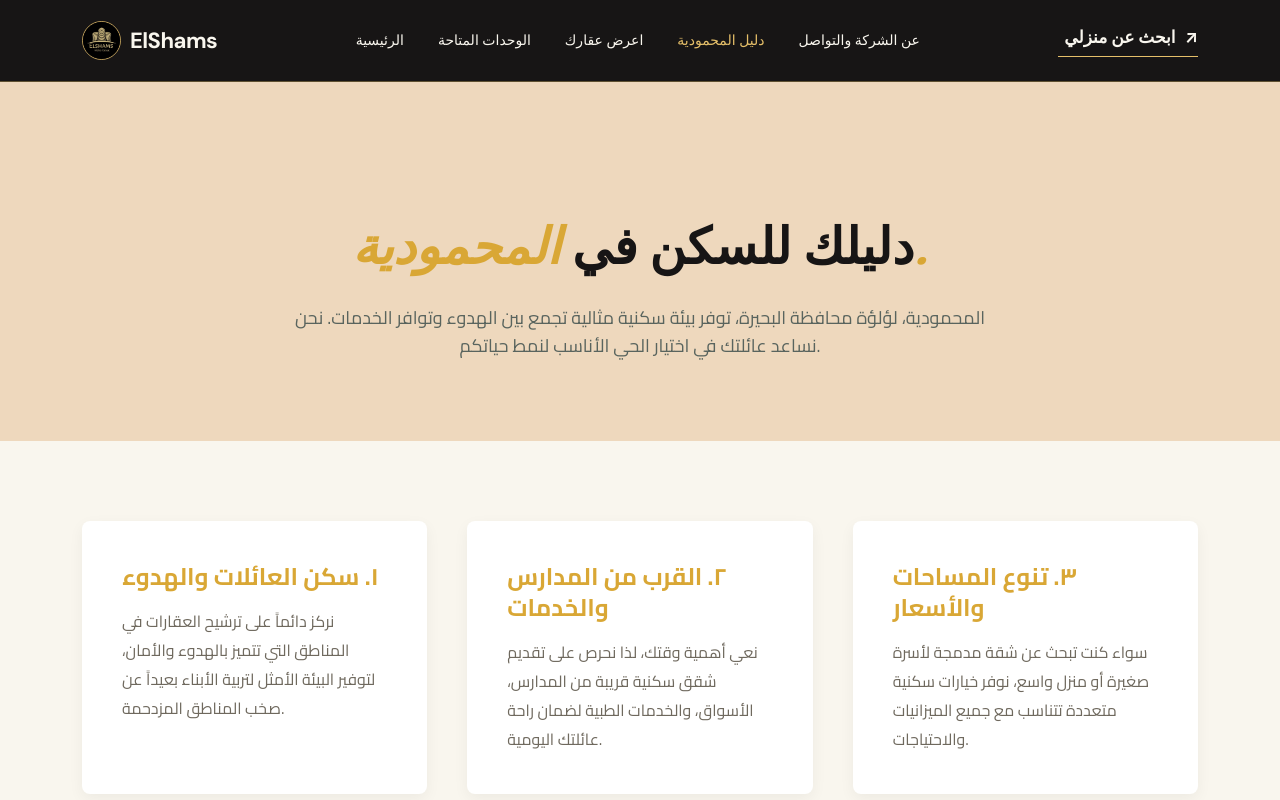
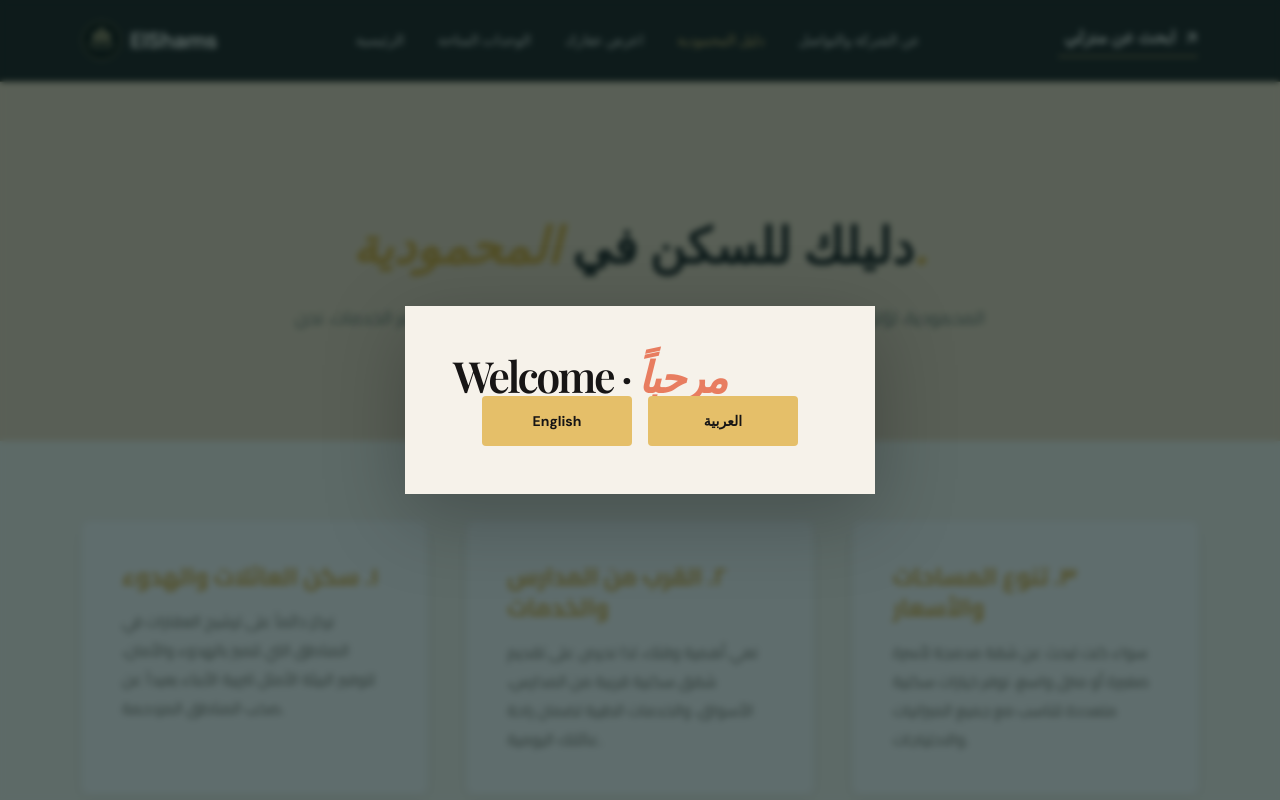
Before and after one commit to amory20201/ElShams, a website: page guide.html in a window 1280 px wide. Shown: the top 800 px of the page. Drawn offline with nearby package versions, Linux system fonts and the light colour scheme.

Commit message:
Add files via upload

```diff
--- a/guide.html
+++ b/guide.html
@@ -13,6 +13,7 @@
     <link href="https://fonts.googleapis.com/css2?family=Cairo:wght@400;600;700&family=DM+Sans:wght@400;500;600;700&family=Playfair+Display:wght@600;700&display=swap" rel="stylesheet" />
     <link rel="stylesheet" href="styles.css" />
     <link rel="stylesheet" href="elshams-theme.css" />
+    <link rel="stylesheet" href="social-modal.css" />
   </head>
   <body>
     <header class="site-header site-header--dark">
@@ -26,6 +27,17 @@
       </nav>
       <a class="header-cta" href="about.html#contact"><span data-i18n="nav_cta">ابحث عن منزلي</span> <span class="dir-arrow">↗</span></a>
     </header>
+
+    <div class="social-modal" id="lang-modal" aria-hidden="true" role="dialog">
+      <div class="modal-backdrop" onclick="closeLangModal()"></div>
+      <section class="modal-card lang-card">
+        <h2>Welcome · <em>مرحباً</em></h2>
+        <div class="lang-actions">
+          <button type="button" class="primary-button" onclick="selectLanguage('en')">English</button>
+          <button type="button" class="primary-button" onclick="selectLanguage('ar')">العربية</button>
+        </div>
+      </section>
+    </div>
 
     <main>
       <section class="property-store" style="padding-top: 80px; padding-bottom: 80px; text-align: center; background: #eed8bd;">
--- a/script.js
+++ b/script.js
@@ -14,6 +14,7 @@ const WA_LINKS = {
 };
 
 const translations = {
+  en: {
     nav_home: "Home",
     nav_properties: "Properties",
     nav_sell: "List Your Property",
```
Also changed, not shown: about.html (+12 -0 lines), index.html (+2 -1 lines), properties.html (+12 -0 lines), sell.html (+18 -6 lines).
